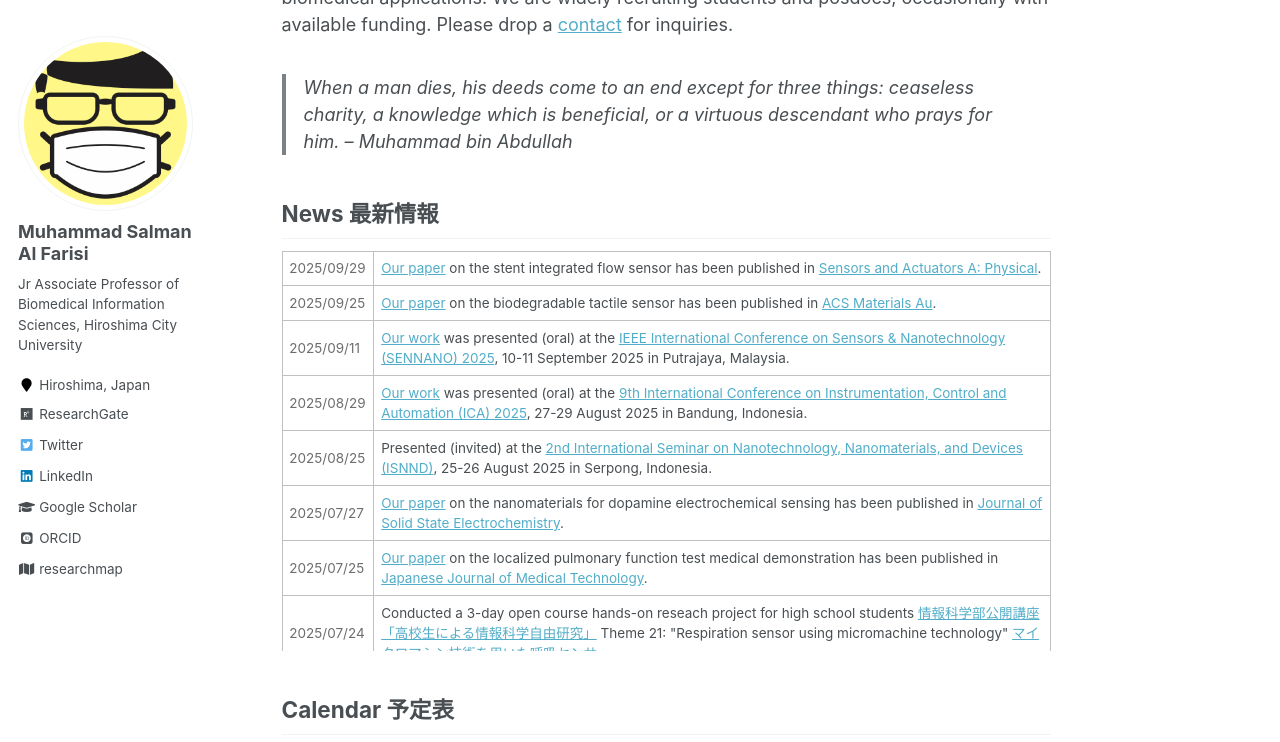
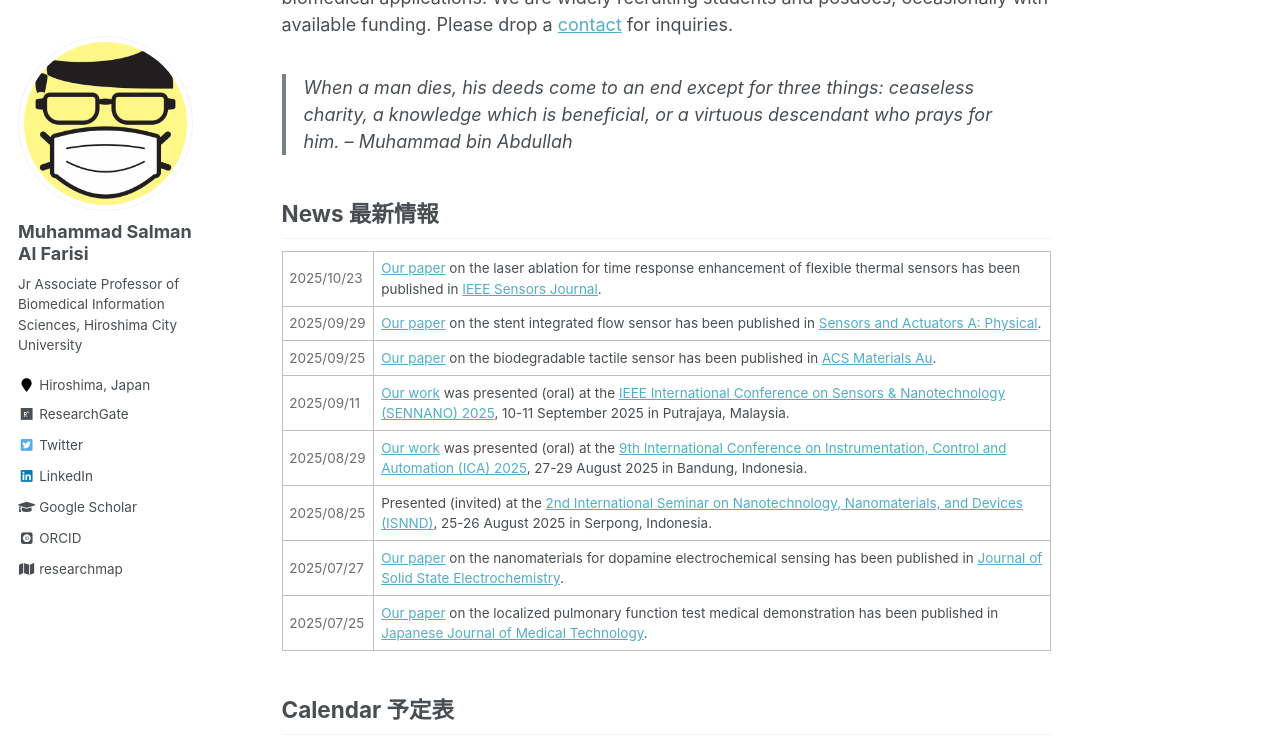
Before and after one commit to msalfarisi/msalfarisi.github.io, a Jekyll site: the page built from _pages/home.md, in a window 1280 px wide and 900 px high, scrolled down 457 px, cut to the strip 0-742 px from the top of the window. Built offline with Jekyll 4.4.1, drawn with Linux system fonts in a browser that asks for light colours; some web fonts are replaced.

Commit message:
Update home.md

```diff
--- a/_pages/home.md
+++ b/_pages/home.md
@@ -22,6 +22,10 @@
 
 <div style="overflow-y: scroll; height:400px;">
  <table style="width:100%">
+  <tr>
+    <td style="color:#6d6d6d;">2025/10/23</td>
+    <td><a href="/publication/">Our paper</a> on the laser ablation for time response enhancement of flexible thermal sensors has been published in <a href="https://doi.org/10.1109/JSEN.2025.3622312">IEEE Sensors Journal</a>.</td>
+  </tr>
   <tr>
     <td style="color:#6d6d6d;">2025/09/29</td>
     <td><a href="/publication/">Our paper</a> on the stent integrated flow sensor has been published in <a href="https://doi.org/10.1016/j.sna.2025.117083">Sensors and Actuators A: Physical</a>.</td>
```
